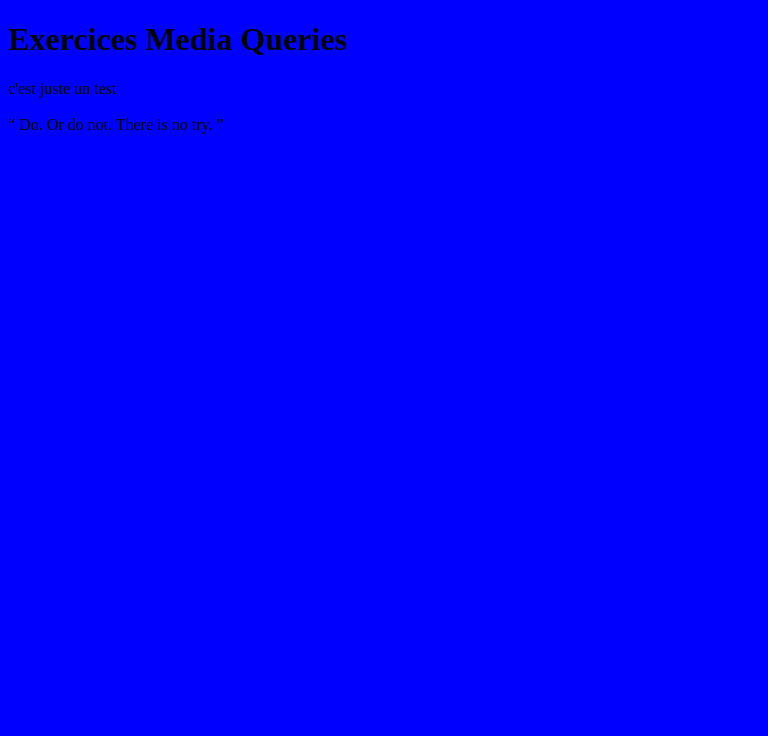
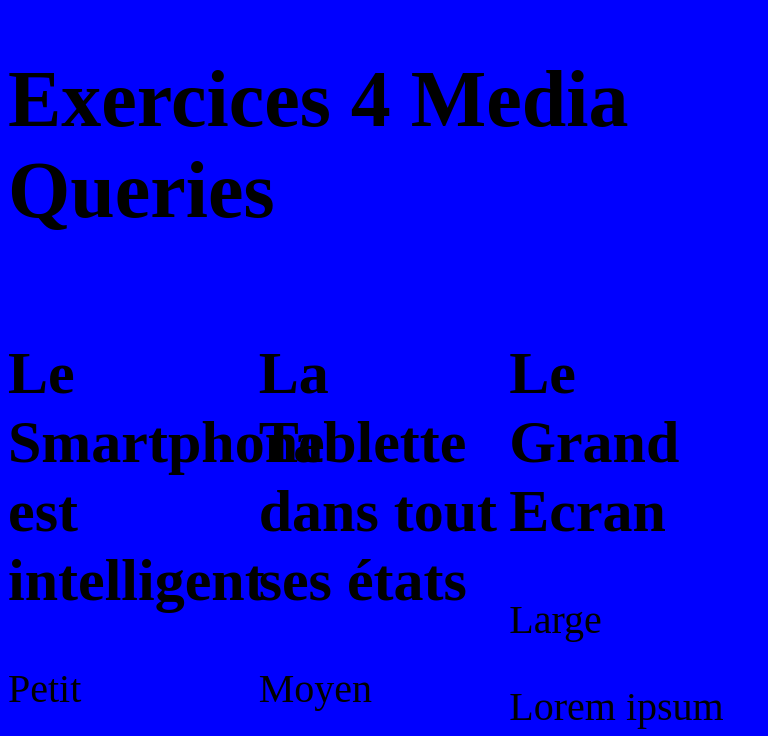
Before and after one commit to marstein777/media-queries, a plain HTML site: page index.html in a window 768 px wide. Shown: the top 736 px of the page. Drawn offline with Linux system fonts and the light colour scheme.

Commit message:
ex 04 + dossier séparé avec ex 1 à 3

```diff
--- a/assets/css/styles.css
+++ b/assets/css/styles.css
@@ -1,39 +1,47 @@
+[class*="col_"] {
+  float: left;
+}
+
+
 /*Device = small*/
 @media only screen and (max-width: 300px) {
   body {
     background-color: red;
+    font-size: 20px;
+    width: 100%;
    }
-   #medium {
-     display: none;
-   }
-   #large {
-    display: none;
   }
-  }
-
 
 /*Device = medium*/
 @media only screen and (min-width: 300px) and (max-width: 768px) {
   body {
     background-color: green;
+    font-size: 30px;
   }
-  #small {
-    display: none;
+  .col_M_1 {
+    width: 66.66%;
   }
-  #large {
-   display: none;
- }
+  .col_M_2 {
+    width: 33%;
+  }
+  .col_M_3 {
+    width: 100%;
+  }
 }
 
 /*Device = large*/
 @media only screen and (min-width: 768px) {
   body {
     background-color: blue;
+    font-size: 40px;
   }
-  #small {
-    display: none;
+  .col_L_1 {
+    width: 33.33%;
   }
-  #medium {
-   display: none;
- }
-}
+  .col_L_2 {
+    width: 33.33%;
+  }
+  .col_L_3 {
+    width: 33.33%;
+  }
+  }
--- a/index.html
+++ b/index.html
@@ -10,29 +10,34 @@
 <body>
 
   <header>
-    <h1>Exercices Media Queries</h1>
+    <h1>Exercices 4 Media Queries</h1>
   </header>
 
   <main>
 
-    <div id="small">
+    <!--Contenu pour téléphone-->
+    <div class="small col_M_1 col_L_1">
+      <h2>Le Smartphone est intelligent</h2>
       <p>Petit</p>
+      <p> Lorem ipsum dolor sit amet, consectetur adipisicing elit. Ea nemo reiciendis tenetur in impedit? Eum dolores quidem ipsam voluptatibus placeat? Cupiditate ipsa tempora excepturi odit natus nulla quibusdam. Sunt, quo!
+      </p>
     </div>
 
-    <div id="medium">
+    <!--Contenu pour tablette-->
+    <div class="medium col_M_2 col_L_2">
+      <h2>La Tablette dans tout ses états</h2>
       <p>Moyen</p>
+      <p>Lorem ipsum dolor sit amet consectetur adipisicing elit. Harum officiis molestias adipisci illum sapiente nostrum nesciunt at fugit, ad aliquid excepturi eum, aut minima, maiores recusandae quae quasi? Commodi, dolorem.</p>
     </div>
 
-    <div id="large">
+    <!--Contenu pour PC-->
+    <div class="large col_M_3 col_L_3">
+      <h2>Le Grand Ecran</h2>
       <p>Large</p>
+      <p>Lorem ipsum dolor sit amet consectetur adipisicing elit. Alias fuga incidunt ab quam nisi odit assumenda beatae harum architecto consequuntur cupiditate odio, ipsam consectetur voluptatem maxime distinctio recusandae, natus animi.</p>
     </div>
 
-    <p>
-      c'est juste un <span>test</span> <br> <br>
-      <q>
-          Do. Or do not. There is no try.
-      </q>
-    </p>
+
   </main>
 </body>
 </html>
```
